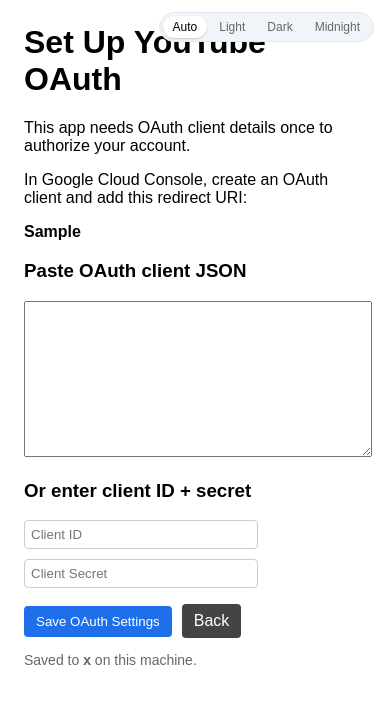
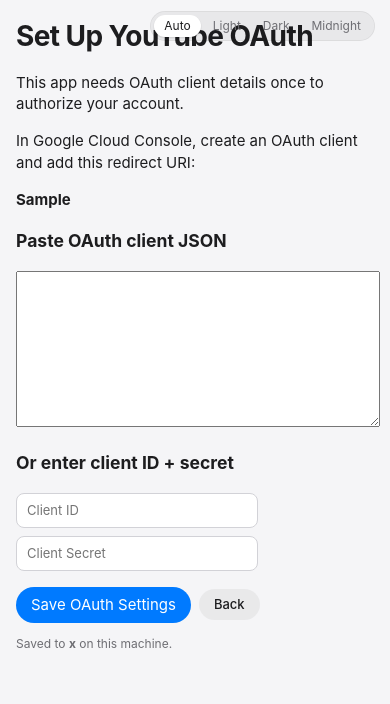
Before and after one commit to iguedespinto/YouTubeTools, a Flask app: template templates/setup.html in a window 390 px wide. Shown: the top 704 px of the page. Run offline with Flask 3, Linux system fonts and the light colour scheme; the template is opened without the code that fills it: most values are stand-ins (such as "Sample title", 1, 10 or a date in 2020); parts of the project's set-up code (start-up, migrations or seed data) failed here and were passed over; some libraries are stand-ins or nearby versions.

Commit message:
Apple-style restyle: pills, hairlines, system font, spacing tokens (PR4)
Change token VALUES to an Apple palette (gray canvas + white card panes,
system-blue accent) and rule bodies to match: pill buttons; quiet
secondary and tinted-destructive variants with their own text colours;
hairline dividers/borders; rounded Finder-style row selection with hover;
focus rings; tabular-nums stats; a styled .sort-controls toolbar; themed
video links; thin scrollbars; a modal sheet with backdrop blur; a
prefers-reduced-motion guard; and a <960px responsive collapse. Adds the
spacing/density structural tokens (--space-*) and button-state tokens;
dark + midnight updated to final palettes.

Selectors frozen (JS contract): every JS-queried class keeps its rule,
.btn keeps display:inline-block, #playlist-viewer keeps overflow:auto.
Verified live in light + dark.

Co-Authored-By: Claude Opus 4.8 <noreply@anthropic.com>

```diff
--- a/static/css/app.css
+++ b/static/css/app.css
@@ -1,86 +1,111 @@
 :root {
   color-scheme: light;
 
-  /* ---- Colour tokens (scheme axis) — values are today's exact design ---- */
-  --accent: #1f6feb;
-  --accent-contrast: #fff;
-  --accent-tint: #eef5ff;
-  --focus-ring: rgba(31,111,235,0.15);
-  --danger: #b00020;
+  --font-sans: -apple-system, BlinkMacSystemFont, "SF Pro Text", "Segoe UI", Roboto, Helvetica, Arial, sans-serif;
+  --font-mono: ui-monospace, "SF Mono", SFMono-Regular, Menlo, Consolas, monospace;
 
-  --bg: #fff;
-  --surface: #fff;
-  --surface-inset: #fafafa;
-  --scrim: rgba(0,0,0,0.4);
-  --thumb-bg: #000;
+  /* ---- Colour tokens (scheme axis) — Light (Apple) ---- */
+  --accent: #007aff;
+  --accent-contrast: #ffffff;
+  --accent-hover: #0071e3;
+  --accent-tint: rgba(0,122,255,0.12);
+  --accent-text: #0066cc;
+  --focus-ring: rgba(0,122,255,0.35);
 
-  --text: #000;
-  --text-secondary: #444;
-  --text-muted: #666;
-  --text-faint: #94a3b8;
+  --danger: #d70015;
+  --danger-bg: rgba(215,0,21,0.10);
+  --danger-bg-hover: rgba(215,0,21,0.17);
 
-  --btn-secondary-bg: #444;
+  --bg: #f5f5f7;
+  --surface: #ffffff;
+  --surface-inset: #ffffff;
+  --scrim: rgba(0,0,0,0.32);
+  --thumb-bg: #000000;
 
-  --border: #ccc;
-  --border-soft: #ddd;
-  --divider: #eee;
+  --text: #1d1d1f;
+  --text-secondary: #424245;
+  --text-muted: #6e6e73;
+  --text-faint: #a1a1a6;
 
-  --chip-bg: #f1f5f9;
-  --chip-border: #e2e8f0;
-  --chip-text: #334155;
-  --chip-text-strong: #0f172a;
+  --fill-hover: rgba(0,0,0,0.04);
+  --btn-secondary-bg: rgba(0,0,0,0.05);
+  --btn-secondary-bg-hover: rgba(0,0,0,0.09);
+  --btn-secondary-text: #1d1d1f;
 
-  --success-bg: #ecfdf5;
-  --success-border: #a7f3d0;
-  --success-text: #065f46;
-  --success-text-strong: #047857;
-  --warning-text: #b45309;
+  --border: #d2d2d7;
+  --border-soft: rgba(0,0,0,0.10);
+  --divider: rgba(0,0,0,0.08);
 
-  /* ---- Structural tokens (style axis) — values are today's exact design.
-     Spacing/density tokens join here in the restyle PR. ---- */
-  --radius-btn: 4px;
-  --radius: 4px;
-  --radius-sm: 3px;
-  --radius-md: 6px;
-  --radius-lg: 8px;
+  --chip-bg: rgba(0,0,0,0.05);
+  --chip-border: transparent;
+  --chip-text: #6e6e73;
+  --chip-text-strong: #1d1d1f;
+
+  --success-bg: rgba(52,199,89,0.12);
+  --success-border: transparent;
+  --success-text: #1a7f37;
+  --success-text-strong: #1a7f37;
+  --warning-text: #b25000;
+
+  /* ---- Structural tokens (style axis) ---- */
+  --radius-sm: 6px;
+  --radius: 8px;
+  --radius-md: 10px;
+  --radius-lg: 14px;
+  --radius-xl: 16px;
   --radius-pill: 999px;
+  --radius-btn: 999px;
   --border-width: 1px;
+
+  --space-1: 4px;
+  --space-2: 8px;
+  --space-3: 12px;
+  --space-4: 16px;
+  --space-5: 20px;
+  --space-6: 24px;
+  --space-8: 32px;
 }
 
-/* A scheme is a small colour-token override block. Structural tokens are
-   inherited from :root, so schemes never repeat radii/border sizes. */
 [data-theme="dark"] {
   color-scheme: dark;
   --accent: #0a84ff;
-  --accent-contrast: #fff;
+  --accent-contrast: #ffffff;
+  --accent-hover: #2a95ff;
   --accent-tint: rgba(10,132,255,0.24);
-  --focus-ring: rgba(10,132,255,0.40);
+  --accent-text: #4aa3ff;
+  --focus-ring: rgba(10,132,255,0.45);
+
   --danger: #ff453a;
+  --danger-bg: rgba(255,69,58,0.16);
+  --danger-bg-hover: rgba(255,69,58,0.26);
 
   --bg: #151517;
   --surface: #1e1e21;
-  --surface-inset: #1a1a1c;
+  --surface-inset: #1b1b1e;
   --scrim: rgba(0,0,0,0.55);
-  --thumb-bg: #000;
+  --thumb-bg: #000000;
 
   --text: rgba(255,255,255,0.92);
-  --text-secondary: rgba(235,235,245,0.62);
+  --text-secondary: rgba(235,235,245,0.66);
   --text-muted: rgba(235,235,245,0.55);
   --text-faint: rgba(235,235,245,0.38);
 
-  --btn-secondary-bg: #2c2c2e;
+  --fill-hover: rgba(255,255,255,0.05);
+  --btn-secondary-bg: rgba(255,255,255,0.09);
+  --btn-secondary-bg-hover: rgba(255,255,255,0.14);
+  --btn-secondary-text: rgba(255,255,255,0.92);
 
   --border: #3a3a3c;
-  --border-soft: #2c2c2e;
-  --divider: #2c2c2e;
+  --border-soft: rgba(255,255,255,0.10);
+  --divider: rgba(255,255,255,0.09);
 
-  --chip-bg: rgba(255,255,255,0.06);
-  --chip-border: rgba(255,255,255,0.10);
+  --chip-bg: rgba(255,255,255,0.07);
+  --chip-border: transparent;
   --chip-text: rgba(235,235,245,0.62);
   --chip-text-strong: rgba(255,255,255,0.92);
 
-  --success-bg: rgba(48,209,88,0.14);
-  --success-border: rgba(48,209,88,0.30);
+  --success-bg: rgba(48,209,88,0.16);
+  --success-border: transparent;
   --success-text: #30d158;
   --success-text-strong: #30d158;
   --warning-text: #ff9f0a;
@@ -89,104 +114,215 @@
 [data-theme="midnight"] {
   color-scheme: dark;
   --accent: #2f88ff;
-  --accent-contrast: #fff;
+  --accent-contrast: #ffffff;
+  --accent-hover: #4a9bff;
   --accent-tint: rgba(77,163,255,0.22);
-  --focus-ring: rgba(77,163,255,0.40);
+  --accent-text: #7dbcff;
+  --focus-ring: rgba(77,163,255,0.45);
+
   --danger: #ff6961;
+  --danger-bg: rgba(255,105,97,0.16);
+  --danger-bg-hover: rgba(255,105,97,0.26);
 
   --bg: #0e1420;
   --surface: #141c2b;
-  --surface-inset: #121a28;
+  --surface-inset: #111827;
   --scrim: rgba(2,6,16,0.55);
-  --thumb-bg: #000;
+  --thumb-bg: #000000;
 
   --text: #e9eefb;
-  --text-secondary: rgba(196,209,238,0.66);
+  --text-secondary: rgba(196,209,238,0.72);
   --text-muted: rgba(196,209,238,0.58);
   --text-faint: rgba(196,209,238,0.40);
 
-  --btn-secondary-bg: #22304a;
+  --fill-hover: rgba(148,178,255,0.07);
+  --btn-secondary-bg: rgba(148,178,255,0.11);
+  --btn-secondary-bg-hover: rgba(148,178,255,0.18);
+  --btn-secondary-text: #e9eefb;
 
   --border: #2c3a55;
-  --border-soft: #1f2a3d;
-  --divider: #1f2a3d;
+  --border-soft: rgba(148,178,255,0.14);
+  --divider: rgba(148,178,255,0.12);
 
   --chip-bg: rgba(148,178,255,0.10);
-  --chip-border: rgba(148,178,255,0.18);
+  --chip-border: transparent;
   --chip-text: rgba(196,209,238,0.66);
   --chip-text-strong: #e9eefb;
 
-  --success-bg: rgba(76,217,123,0.14);
-  --success-border: rgba(76,217,123,0.30);
+  --success-bg: rgba(76,217,123,0.16);
+  --success-border: transparent;
   --success-text: #4cd97b;
   --success-text-strong: #4cd97b;
   --warning-text: #ffb340;
 }
 
-body { font-family: Arial, sans-serif; margin: 24px; background: var(--bg); color: var(--text); }
+@media (prefers-reduced-motion: reduce) {
+  * { transition: none !important; animation: none !important; }
+}
+
+body {
+  font-family: var(--font-sans);
+  font-size: 15px;
+  line-height: 1.45;
+  margin: var(--space-6);
+  background: var(--bg);
+  color: var(--text);
+  -webkit-font-smoothing: antialiased;
+}
 .container { max-width: 1800px; margin: 0 auto; }
-.actions { margin-top: 16px; display: flex; gap: 10px; align-items: center; flex-wrap: wrap; }
-label { display: inline-flex; gap: 6px; align-items: center; }
-select { padding: 6px; border-radius: var(--radius); border: var(--border-width) solid var(--border); }
-input[type="text"] { padding: 6px; border-radius: var(--radius); border: var(--border-width) solid var(--border); width: 220px; }
+h1 { font-size: 28px; font-weight: 700; letter-spacing: -0.021em; margin: 0 0 var(--space-2); }
+
+.actions { margin-top: var(--space-4); display: flex; gap: var(--space-2); align-items: center; flex-wrap: wrap; }
+label { display: inline-flex; gap: var(--space-1); align-items: center; font-size: 13px; color: var(--text-secondary); }
+
+select, input[type="text"], .bulk-actions input[type="number"] {
+  padding: 7px 10px;
+  border-radius: var(--radius);
+  border: var(--border-width) solid var(--border);
+  background: var(--surface);
+  color: var(--text);
+  font: inherit;
+  font-size: 13px;
+  transition: border-color 0.15s ease, box-shadow 0.15s ease;
+}
+input[type="text"] { width: 220px; }
+.bulk-actions input[type="number"] { width: 110px; }
+select:focus, input[type="text"]:focus, input[type="number"]:focus, textarea:focus {
+  outline: none; border-color: var(--accent); box-shadow: 0 0 0 4px var(--focus-ring);
+}
+input[type="checkbox"] { accent-color: var(--accent); }
 .search-input { position: relative; display: inline-flex; align-items: center; }
 .clear-search { position: absolute; right: 6px; background: transparent; border: none; color: var(--text-muted); font-size: 16px; cursor: pointer; display: none; }
 .clear-search:hover { color: var(--text); }
-button.btn { border: none; cursor: pointer; }
-.btn { display: inline-block; padding: 8px 12px; background: var(--accent); color: var(--accent-contrast); text-decoration: none; border-radius: var(--radius-btn); }
-.btn.secondary { background: var(--btn-secondary-bg); }
-.btn.danger { background: var(--danger); }
+
+button.btn { border: none; cursor: pointer; font: inherit; }
+.btn {
+  display: inline-block;            /* JS contract — do not change */
+  padding: 7px 15px;
+  font-size: 13px;
+  font-weight: 500;
+  line-height: 1.3;
+  background: var(--accent);
+  color: var(--accent-contrast);
+  text-decoration: none;
+  text-align: center;
+  border-radius: var(--radius-btn);
+  user-select: none;
+  transition: background-color 0.15s ease, opacity 0.15s ease, transform 0.05s ease, box-shadow 0.15s ease;
+}
+.btn:hover { background: var(--accent-hover); }
+.btn:active { transform: scale(0.97); }
+.btn:focus-visible { outline: none; box-shadow: 0 0 0 4px var(--focus-ring); }
+.btn:disabled, .btn[disabled] { opacity: 0.4; cursor: default; transform: none; }
+.btn.secondary { background: var(--btn-secondary-bg); color: var(--btn-secondary-text); }
+.btn.secondary:hover { background: var(--btn-secondary-bg-hover); }
+.btn.danger { background: var(--danger-bg); color: var(--danger); }
+.btn.danger:hover { background: var(--danger-bg-hover); }
+
 ul { list-style: none; padding: 0; }
 li { padding: 10px 0; border-bottom: var(--border-width) solid var(--divider); }
+
+.sort-controls {
+  margin-top: var(--space-4);
+  padding: var(--space-3) var(--space-4);
+  background: var(--surface);
+  border-radius: var(--radius-lg);
+  box-shadow: 0 0 0 var(--border-width) var(--border-soft);
+  display: flex; flex-wrap: wrap; gap: var(--space-2) var(--space-6);
+}
+.sort-controls .actions { margin-top: 0; }
+
+.playlist-layout { display: grid; grid-template-columns: 1fr 2fr; gap: var(--space-6); align-items: stretch; margin-top: var(--space-4); }
+.playlist-list-pane { min-width: 320px; background: var(--surface); border-radius: var(--radius-lg); box-shadow: 0 0 0 var(--border-width) var(--border-soft); padding: var(--space-2); box-sizing: border-box; }
 .playlist-list { max-height: 70vh; overflow: auto; margin: 0; }
-.playlist-list li { display: flex; align-items: center; gap: 12px; }
-.playlist-list li.active { background: var(--accent-tint); border-radius: var(--radius-md); }
-.playlist-info { display: flex; flex-direction: column; gap: 4px; }
-.playlist-layout { display: grid; grid-template-columns: 1fr 2fr; gap: 24px; align-items: stretch; }
-.playlist-list-pane { min-width: 320px; }
+.playlist-list li { display: flex; align-items: center; gap: var(--space-2); padding: 8px 10px; border-bottom: none; border-radius: var(--radius-md); transition: background-color 0.15s ease; }
+.playlist-list li:hover { background: var(--fill-hover); }
+.playlist-list li.active { background: var(--accent-tint); }
+.playlist-list li.active .playlist-link { color: var(--accent-text); }
+.playlist-list .btn { padding: 4px 11px; font-size: 12px; }
+.playlist-info { display: flex; flex-direction: column; gap: 2px; min-width: 0; }
+
 .playlist-viewer-pane { display: flex; flex-direction: column; max-height: 70vh; overflow: hidden; }
-#playlist-viewer { width: 100%; flex: 1; border: var(--border-width) solid var(--border-soft); border-radius: var(--radius-md); background: var(--surface-inset); padding: 12px; box-sizing: border-box; overflow: auto; }
-.viewer-header { font-weight: bold; margin-bottom: 8px; display: flex; align-items: center; justify-content: space-between; gap: 12px; }
-.viewer-actions { display: flex; align-items: center; gap: 10px; flex-wrap: wrap; }
-.viewer-status { color: var(--text-muted); font-size: 14px; font-weight: normal; margin-top: 4px; }
-.viewer-hint { color: var(--text-muted); font-size: 14px; margin-top: 8px; }
-.viewer-items { margin: 0; padding-left: 20px; }
-.viewer-items li { border-bottom: none; padding: 12px 0; display: flex; align-items: center; gap: 12px; min-height: 90px; }
+#playlist-viewer {
+  width: 100%;
+  flex: 1;
+  overflow: auto;                  /* infinite-scroll container — do not remove */
+  border: none;
+  border-radius: var(--radius-lg);
+  background: var(--surface-inset);
+  box-shadow: 0 0 0 var(--border-width) var(--border-soft);
+  padding: var(--space-1) var(--space-4);
+  box-sizing: border-box;
+}
+.viewer-header { font-weight: 600; font-size: 17px; letter-spacing: -0.01em; margin-bottom: var(--space-2); display: flex; align-items: flex-start; justify-content: space-between; gap: var(--space-3); }
+.viewer-actions { display: flex; align-items: center; gap: var(--space-2); flex-wrap: wrap; }
+.viewer-status { color: var(--text-muted); font-size: 13px; font-weight: 400; margin-top: var(--space-1); }
+.viewer-hint { color: var(--text-muted); font-size: 13px; padding: var(--space-4) var(--space-2); }
+.viewer-items { margin: 0; padding-left: var(--space-5); }
+.viewer-items li { border-bottom: var(--border-width) solid var(--divider); padding: var(--space-3) 0; display: flex; align-items: center; gap: var(--space-3); min-height: 90px; }
+.viewer-items li:last-child { border-bottom: none; }
 .viewer-items li .video-select { width: 18px; height: 18px; }
-.video-thumb { width: 150px; height: 90px; object-fit: cover; border-radius: var(--radius); background: var(--thumb-bg); flex: 0 0 auto; }
-.bulk-actions { margin-bottom: 10px; }
-.bulk-actions input[type="number"] { width: 110px; padding: 6px; border-radius: var(--radius); border: var(--border-width) solid var(--border); }
-.merge-status { color: var(--text-muted); font-size: 14px; }
-.dedupe-status { color: var(--text-muted); font-size: 13px; }
+.viewer-items a { color: var(--text); font-weight: 500; font-size: 13px; text-decoration: none; }
+.viewer-items a:hover { color: var(--accent-text); }
+.video-thumb { width: 150px; height: 90px; object-fit: cover; border-radius: var(--radius); background: var(--thumb-bg); flex: 0 0 auto; box-shadow: 0 0 0 0.5px var(--border-soft); }
+
+.bulk-actions { margin-bottom: var(--space-2); }
+.merge-status { color: var(--text-muted); font-size: 13px; }
+.dedupe-status { color: var(--text-muted); font-size: 12px; }
 .playlist-select { width: 18px; height: 18px; }
-.meta { color: var(--text-muted); font-size: 14px; }
-.stats-panel { display: flex; flex-wrap: wrap; gap: 8px 10px; align-items: center; margin-top: 8px; }
-.stat-pill { background: var(--chip-bg); border: var(--border-width) solid var(--chip-border); border-radius: var(--radius-pill); padding: 4px 12px; font-size: 13px; color: var(--chip-text); }
-.stat-pill strong { color: var(--chip-text-strong); }
+.meta { color: var(--text-muted); font-size: 12px; }
+
+.stats-panel { display: flex; flex-wrap: wrap; gap: var(--space-2); align-items: center; margin-top: var(--space-3); }
+.stat-pill { background: var(--chip-bg); border: var(--border-width) solid var(--chip-border); border-radius: var(--radius-pill); padding: 4px 12px; font-size: 12px; color: var(--chip-text); font-variant-numeric: tabular-nums; white-space: nowrap; }
+.stat-pill strong { color: var(--chip-text-strong); font-weight: 600; }
 .stat-pill.saved { background: var(--success-bg); border-color: var(--success-border); color: var(--success-text); }
 .stat-pill.saved strong { color: var(--success-text-strong); }
 .stat-pill.used strong { color: var(--warning-text); }
 .cost-legend { color: var(--text-faint); font-size: 12px; margin-top: 6px; }
-.cost-legend code { background: var(--chip-bg); border-radius: var(--radius-sm); padding: 0 4px; }
+.cost-legend code { font-family: var(--font-mono); font-size: 11px; background: var(--chip-bg); border-radius: var(--radius-sm); padding: 1px 5px; }
 .error { color: var(--danger); }
-.playlist-link { color: var(--text); font-weight: bold; text-decoration: none; }
-.playlist-link:hover { text-decoration: underline; }
-.scroll-loading { text-align: center; padding: 12px; color: var(--text-muted); font-size: 14px; }
-.import-modal-overlay { position: fixed; inset: 0; background: var(--scrim); display: flex; align-items: center; justify-content: center; z-index: 1000; display: none; }
+.playlist-link { color: var(--text); font-weight: 600; font-size: 13px; letter-spacing: -0.01em; text-decoration: none; }
+.playlist-link:hover { color: var(--accent-text); text-decoration: none; }
+.scroll-loading { text-align: center; padding: var(--space-3); color: var(--text-faint); font-size: 13px; }
+
+.import-modal-overlay {
+  position: fixed; inset: 0; z-index: 1000;
+  background: var(--scrim);
+  -webkit-backdrop-filter: blur(4px); backdrop-filter: blur(4px);
+  align-items: center; justify-content: center;
+  display: none;
+}
 .import-modal-overlay.visible { display: flex; }
-.import-modal { background: var(--surface); border-radius: var(--radius-lg); padding: 24px; max-width: 600px; width: 90%; max-height: 80vh; overflow: auto; }
-.import-modal h3 { margin-top: 0; }
-.import-modal textarea { width: 100%; height: 200px; font-family: monospace; font-size: 13px; padding: 8px; border: var(--border-width) solid var(--border); border-radius: var(--radius); resize: vertical; box-sizing: border-box; }
-.import-modal label { display: block; font-size: 14px; color: var(--text-secondary); margin-bottom: 4px; }
+.import-modal {
+  background: var(--surface);
+  border-radius: var(--radius-xl);
+  padding: var(--space-6);
+  max-width: 600px; width: 90%; max-height: 80vh; overflow: auto;
+  box-shadow: 0 0 0 0.5px var(--border-soft), 0 24px 60px rgba(0,0,0,0.28);
+}
+.import-modal h3 { margin-top: 0; font-size: 19px; font-weight: 600; letter-spacing: -0.01em; }
+.import-modal textarea { width: 100%; height: 200px; font-family: var(--font-mono); font-size: 13px; padding: var(--space-2); border: var(--border-width) solid var(--border); border-radius: var(--radius); background: var(--surface); color: var(--text); resize: vertical; box-sizing: border-box; }
+.import-modal label { display: block; font-size: 13px; color: var(--text-secondary); margin-bottom: var(--space-1); }
 .import-modal input[type="text"],
-.import-modal select { width: 100%; box-sizing: border-box; padding: 10px 12px; font-size: 15px; border: var(--border-width) solid var(--border); border-radius: var(--radius-md); }
+.import-modal select { width: 100%; box-sizing: border-box; padding: 9px 12px; font-size: 15px; border: var(--border-width) solid var(--border); border-radius: var(--radius-md); }
 .import-modal input[type="text"]:focus,
-.import-modal select:focus { outline: none; border-color: var(--accent); box-shadow: 0 0 0 3px var(--focus-ring); }
-.import-modal .actions { margin-top: 16px; }
-.import-status { margin-top: 8px; color: var(--text-muted); font-size: 14px; }
+.import-modal select:focus { outline: none; border-color: var(--accent); box-shadow: 0 0 0 4px var(--focus-ring); }
+.import-modal .actions { margin-top: var(--space-4); justify-content: flex-end; }
+.import-status { margin-top: var(--space-2); color: var(--text-muted); font-size: 13px; }
 
 /* ---- Appearance switcher (scheme axis control) ---- */
-.theme-switcher { position: fixed; top: 12px; right: 16px; z-index: 1100; display: inline-flex; gap: 2px; padding: 3px; background: var(--chip-bg); border: var(--border-width) solid var(--chip-border); border-radius: var(--radius-pill); }
-.theme-switcher button { border: none; background: transparent; color: var(--text-muted); font: inherit; font-size: 12px; line-height: 1.2; padding: 4px 10px; border-radius: var(--radius-pill); cursor: pointer; }
+.theme-switcher { position: fixed; top: 12px; right: 16px; z-index: 1100; display: inline-flex; gap: 2px; padding: 3px; background: var(--chip-bg); border-radius: var(--radius-pill); box-shadow: 0 0 0 var(--border-width) var(--border-soft); }
+.theme-switcher button { border: none; background: transparent; color: var(--text-muted); font: inherit; font-size: 12px; line-height: 1.2; padding: 4px 10px; border-radius: var(--radius-pill); cursor: pointer; transition: color 0.15s ease, background-color 0.15s ease; }
 .theme-switcher button:hover { color: var(--text); }
-.theme-switcher button[aria-pressed="true"] { background: var(--surface); color: var(--text); box-shadow: 0 1px 2px rgba(0,0,0,0.18); }
+.theme-switcher button[aria-pressed="true"] { background: var(--surface); color: var(--text); box-shadow: 0 1px 2px rgba(0,0,0,0.14); }
+
+/* ---- Thin overlay scrollbars in the two scroll panes ---- */
+.playlist-list::-webkit-scrollbar, #playlist-viewer::-webkit-scrollbar { width: 8px; }
+.playlist-list::-webkit-scrollbar-thumb, #playlist-viewer::-webkit-scrollbar-thumb { background: var(--border); border-radius: var(--radius); border: 2px solid transparent; background-clip: content-box; }
+
+/* ---- Collapse the master/detail grid on narrow screens ---- */
+@media (max-width: 960px) {
+  body { margin: var(--space-4); }
+  .playlist-layout { grid-template-columns: 1fr; }
+  .playlist-list-pane, .playlist-viewer-pane { max-height: 55vh; }
+}
```
